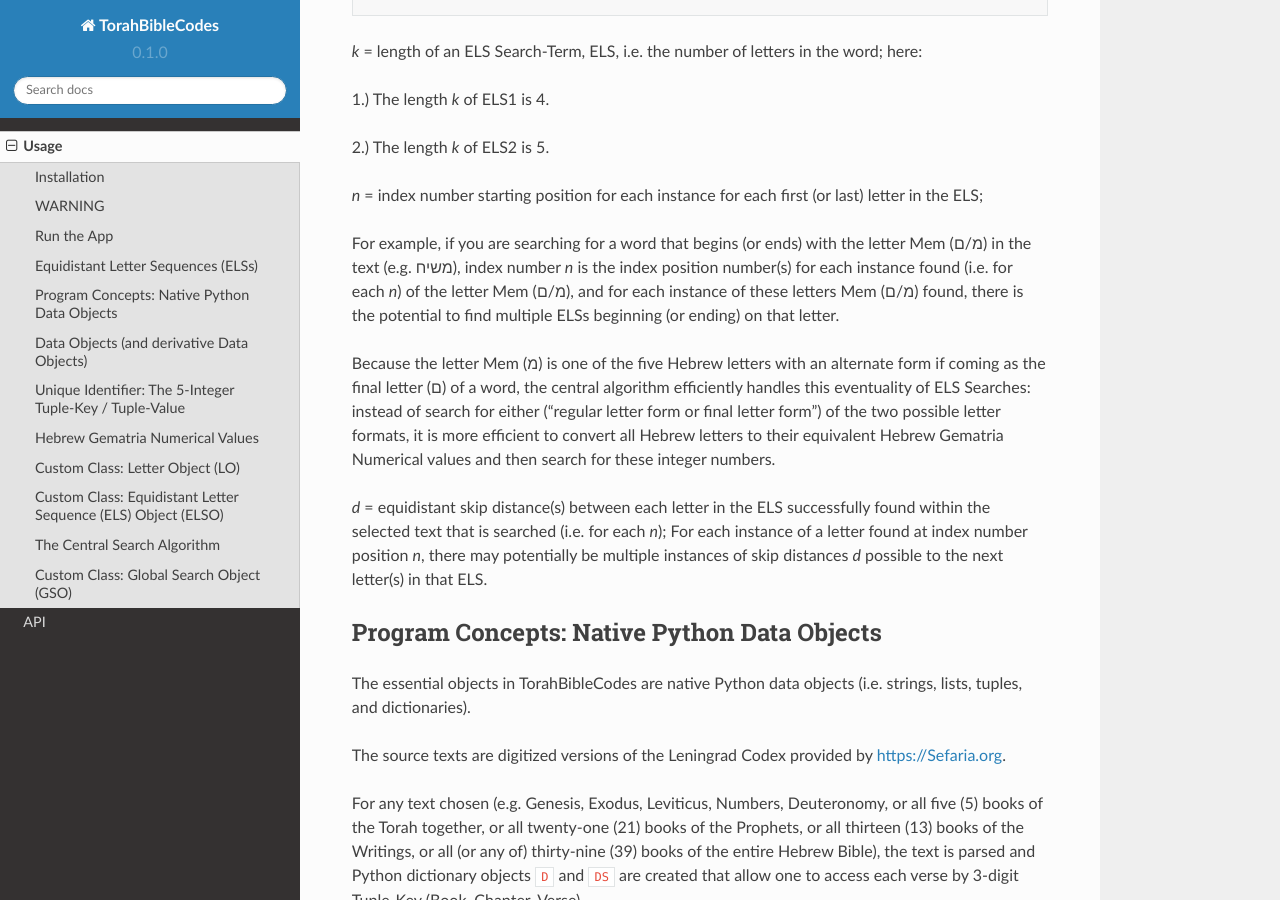
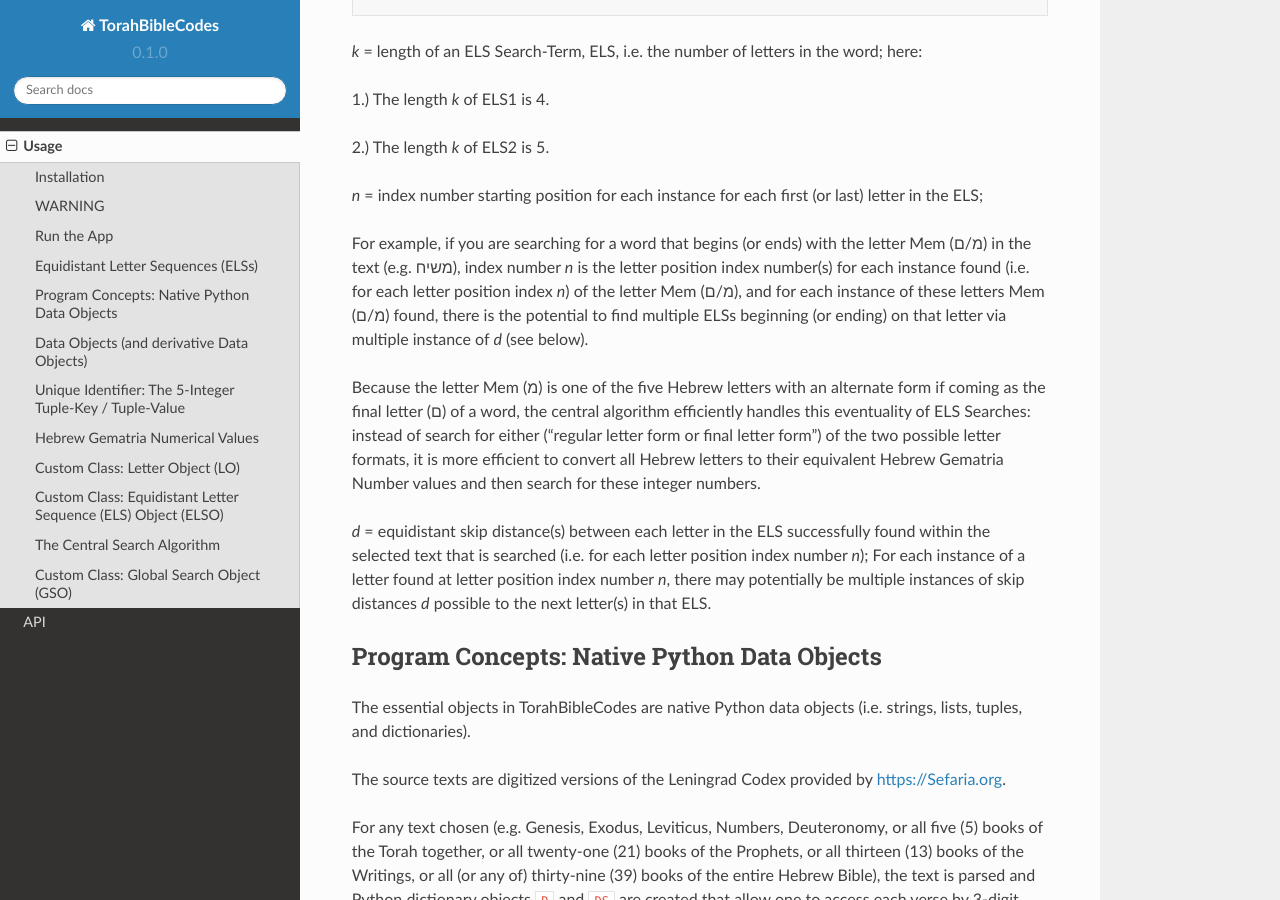
Before and after one commit to TorahBibleCodes/TorahBibleCodes_Sphinx, a Sphinx documentation site: the page built from docs/source/usage.rst, in a window 1280 px wide and 900 px high, scrolled down 2811 px. Built offline with Sphinx 7.4.7 and the Read the Docs theme 2.0.0, drawn with Linux system fonts in a browser that asks for light colours.

Commit message:
Update usage.rst

```diff
--- a/docs/source/usage.rst
+++ b/docs/source/usage.rst
@@ -131,15 +131,14 @@ For example::
 *n* = index number starting position for each instance for each first (or last) letter in the ELS;
 
 For example, if you are searching for a word that begins (or ends) with the letter Mem (מ/ם) in the text (e.g. משיח), index
-number *n* is the index position number(s) for each instance found (i.e. for each *n*) of the letter Mem (מ/ם), and for each
+number *n* is the letter position index number(s) for each instance found (i.e. for each letter position index *n*) of the letter Mem (מ/ם), and for each
 instance of these letters Mem (מ/ם) found, there is the potential to find multiple ELSs beginning (or
-ending) on that letter.
+ending) on that letter via multiple instance of *d* (see below).
 
-Because the letter Mem (מ) is one of the five Hebrew letters with an alternate form if coming as the final letter (ם) of a word, the central algorithm efficiently handles this eventuality of ELS Searches: instead of search for either ("regular letter form or final letter form") of the two possible letter formats, it is more efficient to convert all Hebrew letters to their equivalent Hebrew Gematria Numerical values and then search for these integer numbers.
+Because the letter Mem (מ) is one of the five Hebrew letters with an alternate form if coming as the final letter (ם) of a word, the central algorithm efficiently handles this eventuality of ELS Searches: instead of search for either ("regular letter form or final letter form") of the two possible letter formats, it is more efficient to convert all Hebrew letters to their equivalent Hebrew Gematria Number values and then search for these integer numbers.
 
 *d* = equidistant skip distance(s) between each letter in the ELS successfully found within the
-selected text that is searched (i.e. for each *n*); For each instance of a letter found at index number position *n*, there may
-potentially be multiple instances of skip distances *d* possible to the next letter(s) in that ELS.
+selected text that is searched (i.e. for each letter position index number *n*); For each instance of a letter found at letter position index number *n*, there may potentially be multiple instances of skip distances *d* possible to the next letter(s) in that ELS.
 
 
 
```
